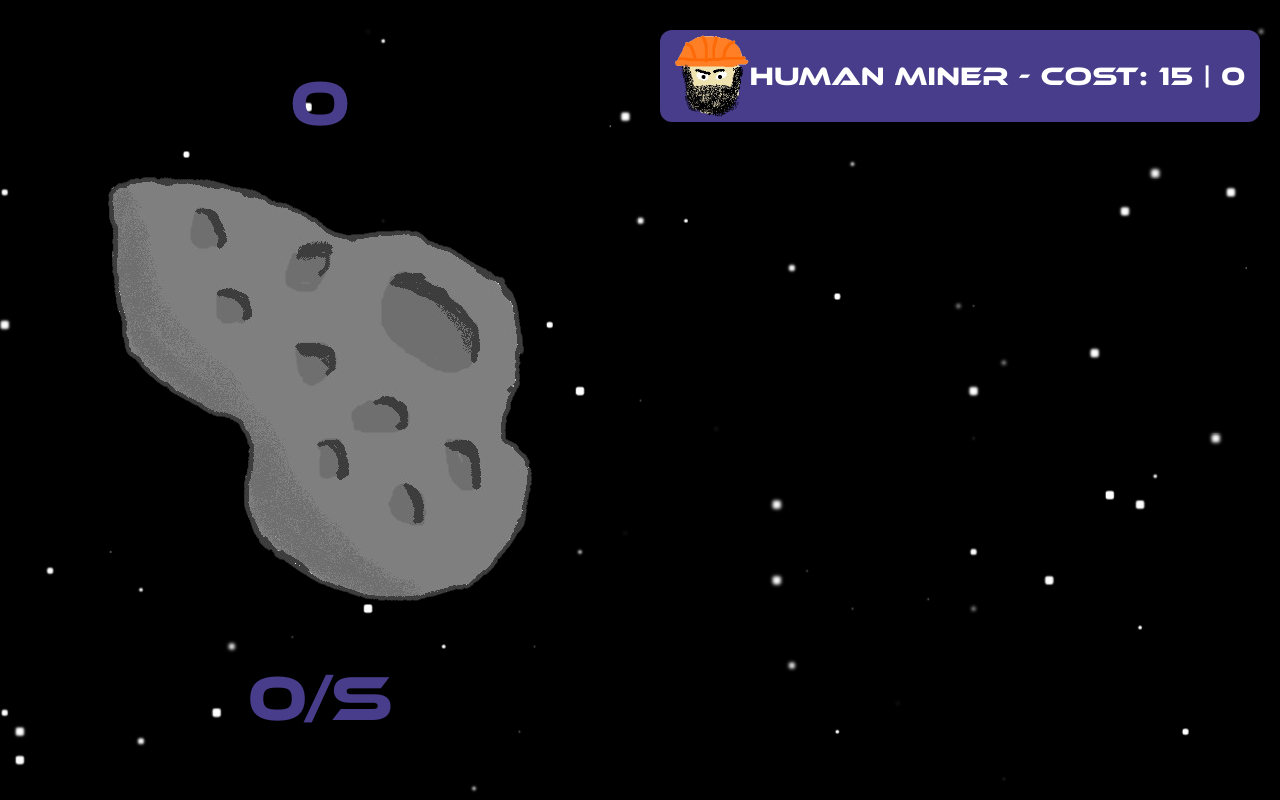
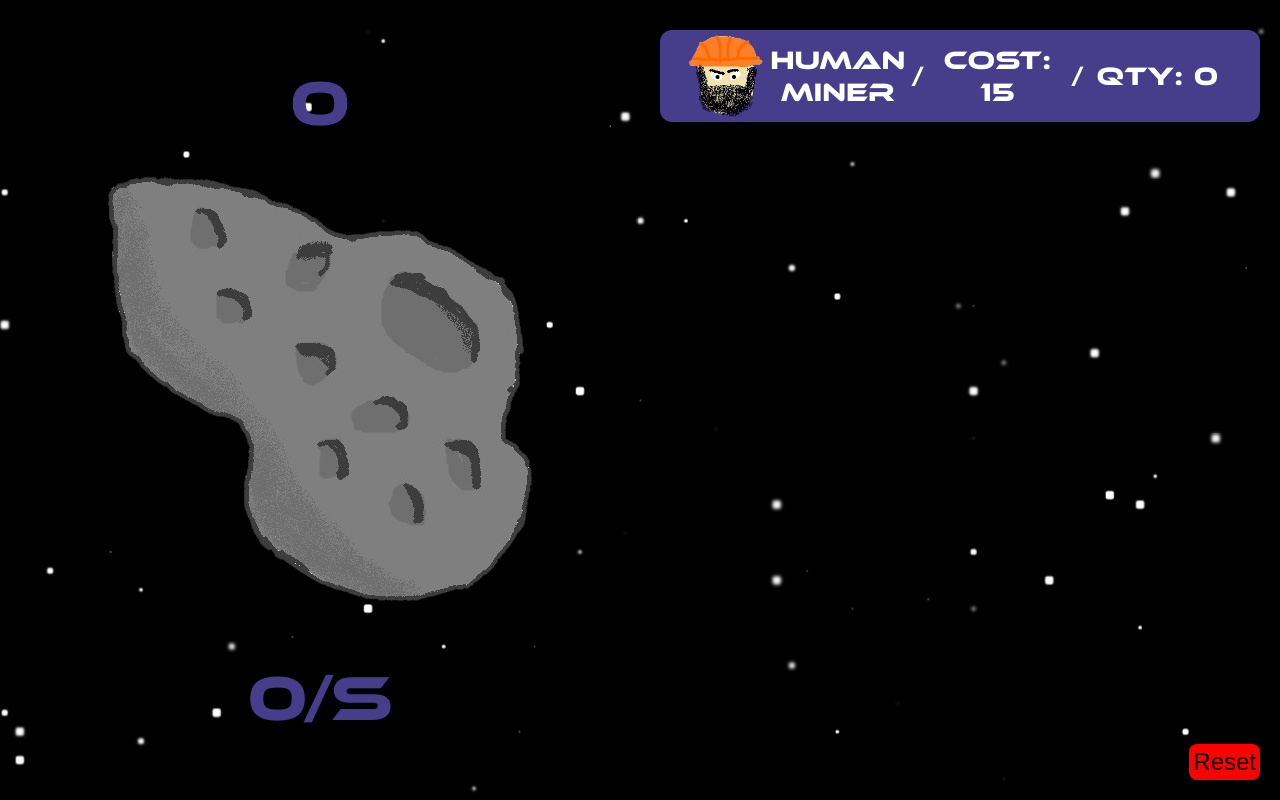
Before and after one commit to JosiahSco/asteroid-inc, a Next.js app: page / in a window 1280 px wide. Built offline with nearby package versions, Linux system fonts and the light colour scheme.

Commit message:
feat: adding reset and more upgrades

```diff
--- a/app/page.js
+++ b/app/page.js
@@ -4,17 +4,20 @@ import styles from './styles.css'
 import { useEffect, useState } from 'react'
 
 export default function Home() {
+
+  const initialUpgradeState = [
+    { id: 1, name: 'Human Miner', cost: 15, perSecond: 0.1, qty: 0, img: '/human.png'},
+    { id: 2, name: 'Alien Miner', cost: 100, perSecond: 1, qty: 0, img: '/alien.png'},
+    { id: 3, name: 'Space Beast', cost: 1000, perSecond: 10, qty: 0, img: '/space-beast.png', imgWidth: 100},
+    { id: 4, name: 'Nano bot', cost: 5000, perSecond: 75, qty: 0, img: '/nanobot.png', imgWidth: 100},
+    { id: 5, name: 'Giant Lazer', cost: 100_000, perSecond: 500, qty: 0, img: '/giant-lazer.png'},
+  ]
+
   let [money, setMoney] = useState(0);
   let [moneyPerSecond, setMoneyPerSecond] = useState(0);
   let [rotationDegrees, setRotationDegrees] = useState(5);
   let [purchasedUpgrades, setPurchasedUpgrades] = useState([]);
-  let [upgrades, setUpgrades] = useState([
-    { id: 1, name: 'Human Miner', cost: 15, perSecond: 0.1, qty: 0, img: '/human.png'},
-    { id: 2, name: 'Alien Miner', cost: 100, perSecond: 1, qty: 0, img: '/alien.png'},
-    { id: 3, name: 'Space Beast', cost: 1000, perSecond: 10, qty: 0, img: '/space-beast.png', imgWidth: 100},
-    { id: 4, name: 'Nanobot', cost: 5000, perSecond: 75, qty: 0, img: '/nanobot.png', imgWidth: 100},
-    { id: 5, name: 'Giant Lazer', cost: 100_000, perSecond: 500, qty: 0},
-  ]);
+  let [upgrades, setUpgrades] = useState(initialUpgradeState);
 
   useEffect(() => {
     const savedMoney = localStorage.getItem('money');
@@ -89,6 +92,30 @@ export default function Home() {
 
   }
 
+  const handleReset = () => {
+    console.log('reset')
+    setMoney(() => {
+      localStorage.setItem('money', '0');
+      return 0;
+    });
+
+    setMoneyPerSecond(() => {
+      localStorage.setItem('moneyPerSecond', '0');
+      return 0;
+    });
+
+    setUpgrades(() => {
+      localStorage.setItem('upgrades', JSON.stringify(initialUpgradeState));
+      return [];
+    })
+
+    setPurchasedUpgrades(() => {
+      localStorage.setItem('purchasedUpgrades', '[]');
+      return [];
+    });
+    document.location.reload();
+  }
+
   const unlockedUpgrades = upgrades.filter(upgrade => {
     return purchasedUpgrades.includes(upgrade.id);
   });
@@ -117,6 +144,7 @@ export default function Home() {
       />
      ))}
      </div>
+     <button className='reset' onClick={handleReset}>Reset</button>
     </main>
   )
 }
@@ -125,7 +153,9 @@ const UpgradeButton = ({ upgrade, onClick}) => {
   return (
     <button onClick={onClick} className='upgrade'>
       <img src={upgrade.img} style={{width: `${upgrade.imgWidth}px`}}></img>
-      {upgrade.name} - Cost: {upgrade.cost} | {upgrade.qty}
+      <div>{upgrade.name} </div> /
+      <div>Cost: {upgrade.cost}</div> /
+      <div>Qty: {upgrade.qty}</div>
     </button>
   )
 }
--- a/app/styles.css
+++ b/app/styles.css
@@ -87,6 +87,10 @@
   width: 75px;
 }
 
+.right button div {
+  width: 25%;
+}
+
 .upgrade {
   font-family: 'SpaceFont';
   background-color: darkslateblue;
@@ -95,6 +99,17 @@
   padding: 5px;
   margin: 10px;
   cursor: pointer;
+}
+
+.reset {
+  z-index: 3;
+  position: absolute;
+  bottom: 20px;
+  right: 20px;
+  font-size: 24px;
+  background-color: red;
+  padding: 4px;
+  border-radius: 8px;
 }
 
 @media only screen and (max-width: 768px) {
@@ -111,6 +126,7 @@
   }
 
   .upgrade {
-    width: 350px;
+    width: 375px;
+    font-size: 15px;
   }
 }
```
Also changed, not shown: public/giant-lazer.png (added).
